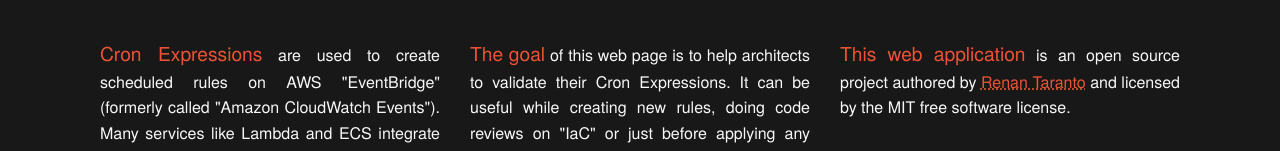
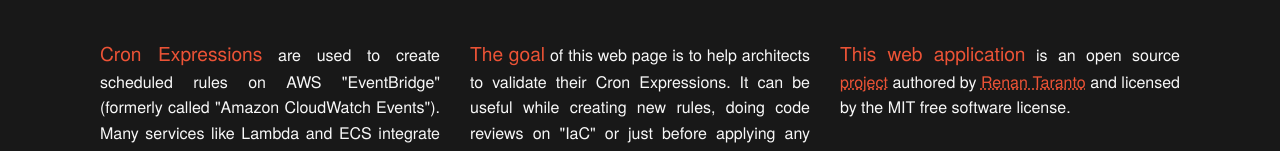
Before and after one commit to renan-taranto/cron-expressions-validator, a Vue app: page / in a window 1280 px wide. Shown: the part 340-491 px from the top of the page. Built offline with nearby package versions, Linux system fonts and the light colour scheme.

Commit message:
[Instructions] Add link to the repo

```diff
--- a/src/components/Instructions.vue
+++ b/src/components/Instructions.vue
@@ -10,7 +10,8 @@
       Insert the expression in the input and it will be validated.
     </p>
     <p>
-      <span class="text__highlight">This web application</span> is an open source project authored by
+      <span class="text__highlight">This web application</span> is an open source
+      <a href="https://github.com/renan-taranto/cron-expressions-validator">project</a> authored by
       <a href="https://renantaranto.com/">Renan Taranto</a> and licensed by the MIT free software license.
     </p>
   </article>
```
